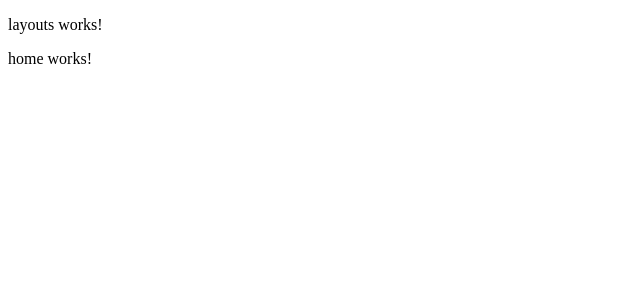
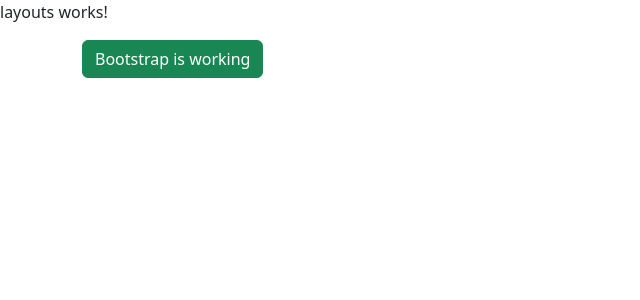
Before and after one commit to tascagdas/E-Randevu-Client, an Angular app: page / in a window 1280 px wide. Shown: the top 300 px of the page, without its empty margins (0-640 px from the left). Built offline with nearby package versions, Linux system fonts and the light colour scheme.

Commit message:
Bootstrapi npm ile yükledikten sonra devreye almayı unutmuşum gerekli angular.json eklemesi

```diff
--- a/angular.json
+++ b/angular.json
@@ -50,9 +50,12 @@
               "src/assets"
             ],
             "styles": [
+              "node_modules/bootstrap/dist/css/bootstrap.min.css",
               "src/styles.css"
             ],
-            "scripts": []
+            "scripts": [
+              "node_modules/bootstrap/dist/js/bootstrap.min.js"
+            ]
           },
           "configurations": {
             "production": {
--- a/src/app/Components/home/home.component.html
+++ b/src/app/Components/home/home.component.html
@@ -1 +1,3 @@
-<p>home works!</p>
+<div class="container">
+  <button class="btn btn-success">Bootstrap is working</button>
+</div>
```
